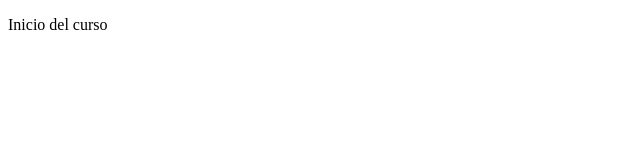
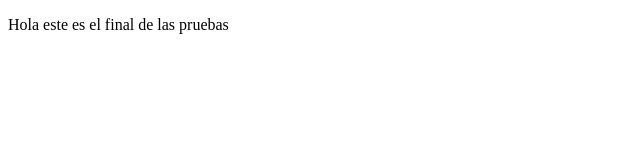
Before and after one commit to BranRey/proyectoDemoCursoPrework, a plain HTML site: page index.html in a window 1280 px wide. Shown: the whole page, without its empty margins (0-640 px from the left). Drawn offline with Linux system fonts and the light colour scheme.

Commit message:
cambios agregados

```diff
--- a/index.html
+++ b/index.html
@@ -6,7 +6,7 @@
     <title>Hola mundo</title>
 </head>
 <body>
-    <p>Inicio del curso</p>
+    <p>Hola este es el final de las pruebas</p>
 
 
 </body>
```
